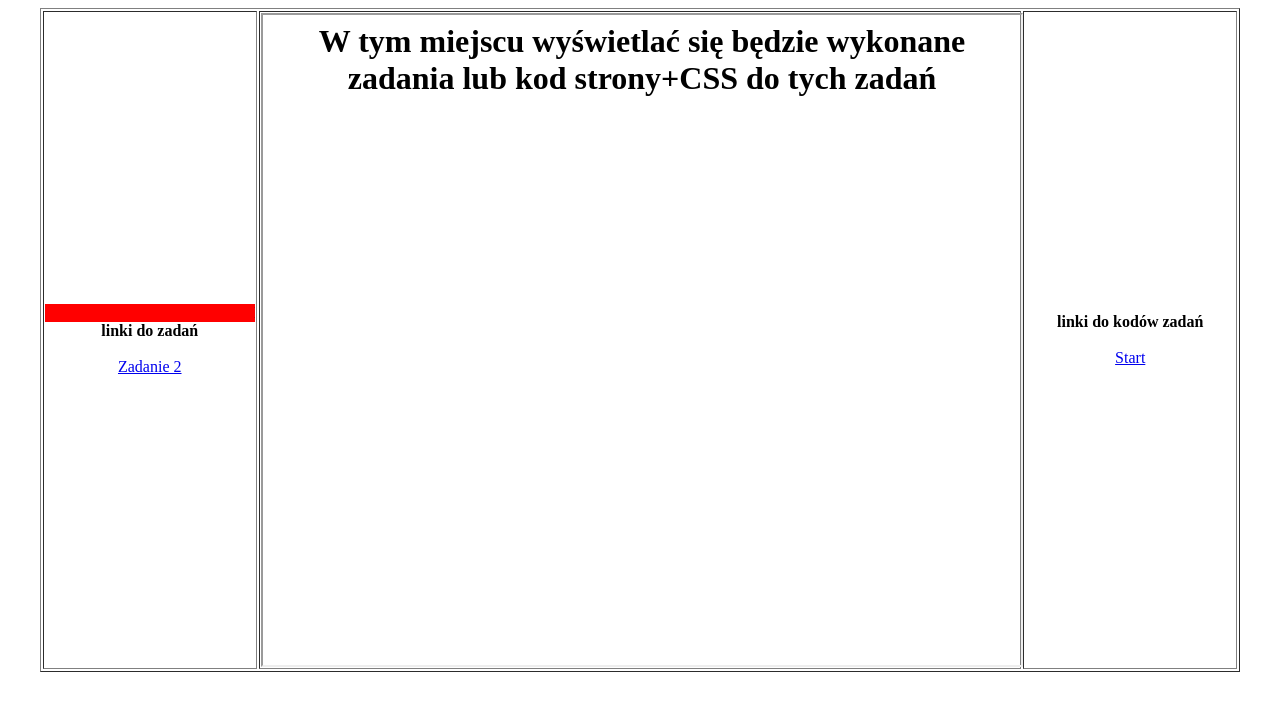
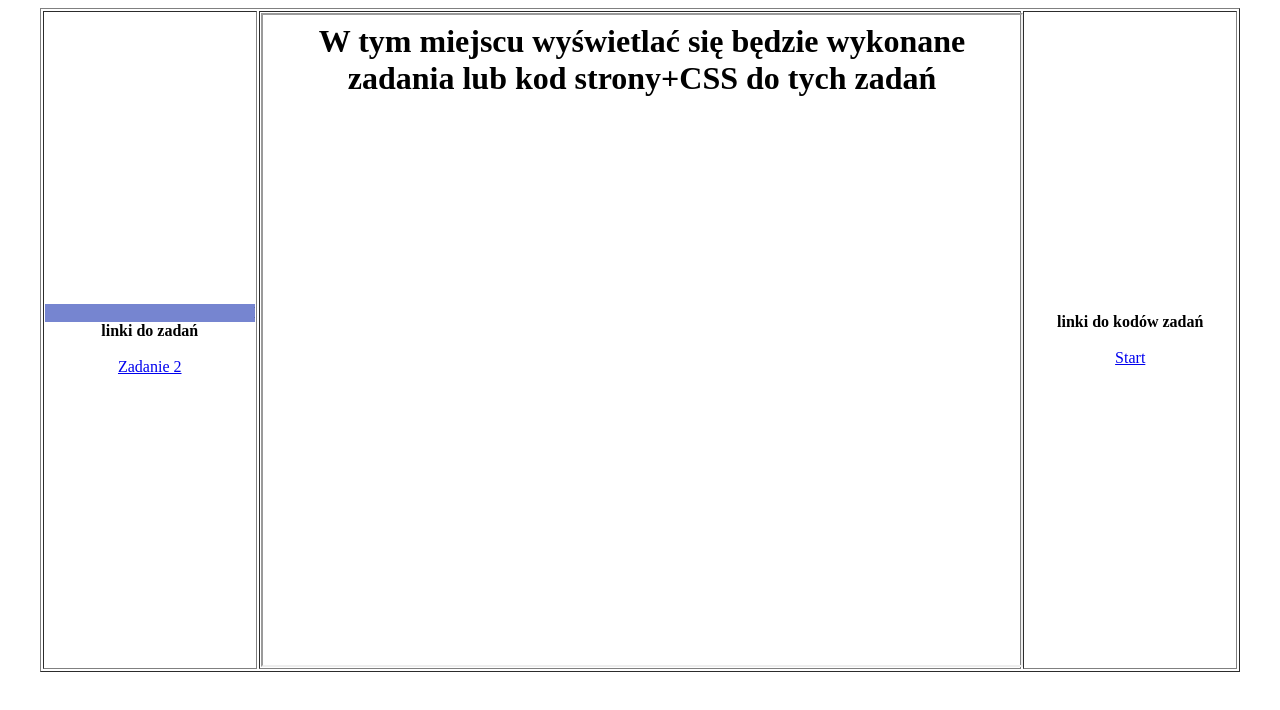
Before and after one commit to biluuee/css, a plain HTML site: page index.html in a window 1280 px wide. Drawn offline with Linux system fonts and the light colour scheme.

Commit message:
Update index.html

```diff
--- a/index.html
+++ b/index.html
@@ -6,7 +6,7 @@
     <table width=95% border="1" align="center">
         <tr>
             <td width=18% align=center>
-                <marquee bgcolor="red">Kacper Bil</marquee>
+                <marquee bgcolor="#7685D0">Kacper Bil</marquee>
                 <b>linki do zadań</b>
                 <br><br>
             <a href="zadanie2_bil.html" target="strony">Zadanie 2</a>
```
